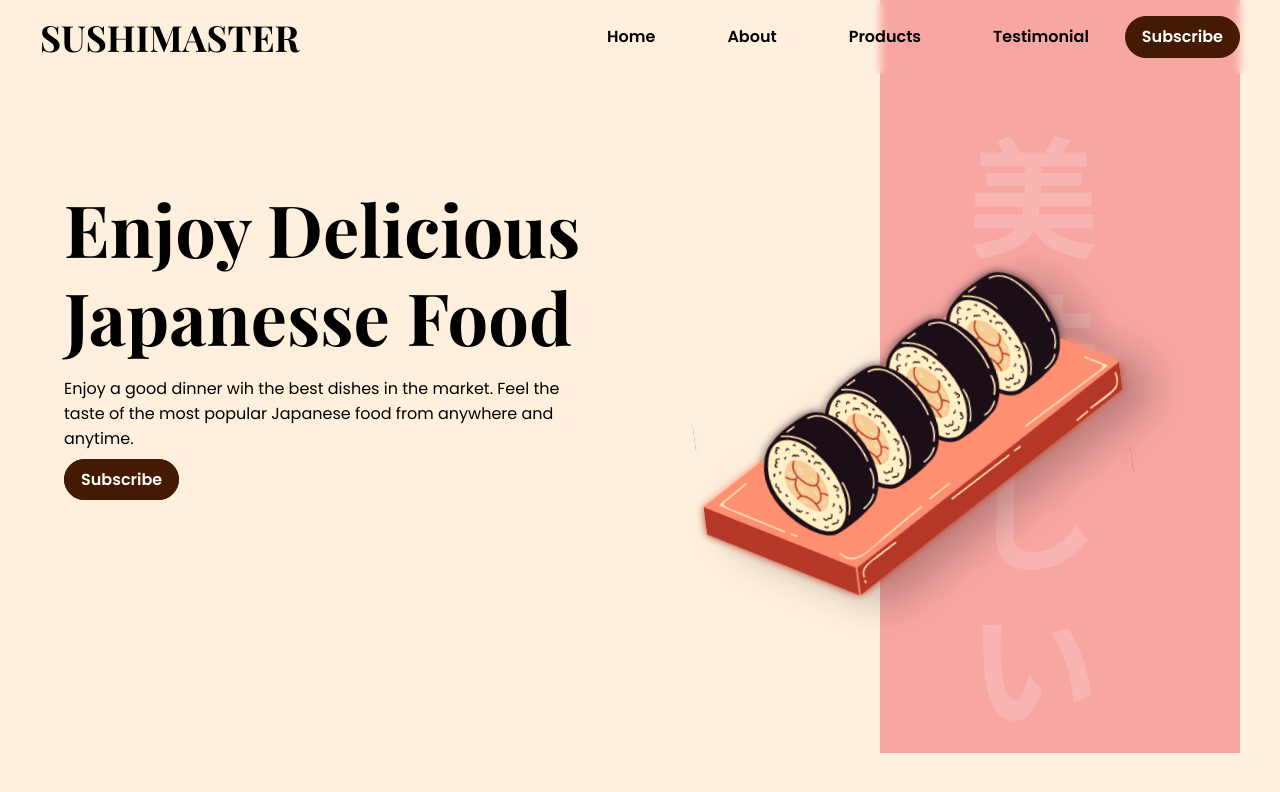
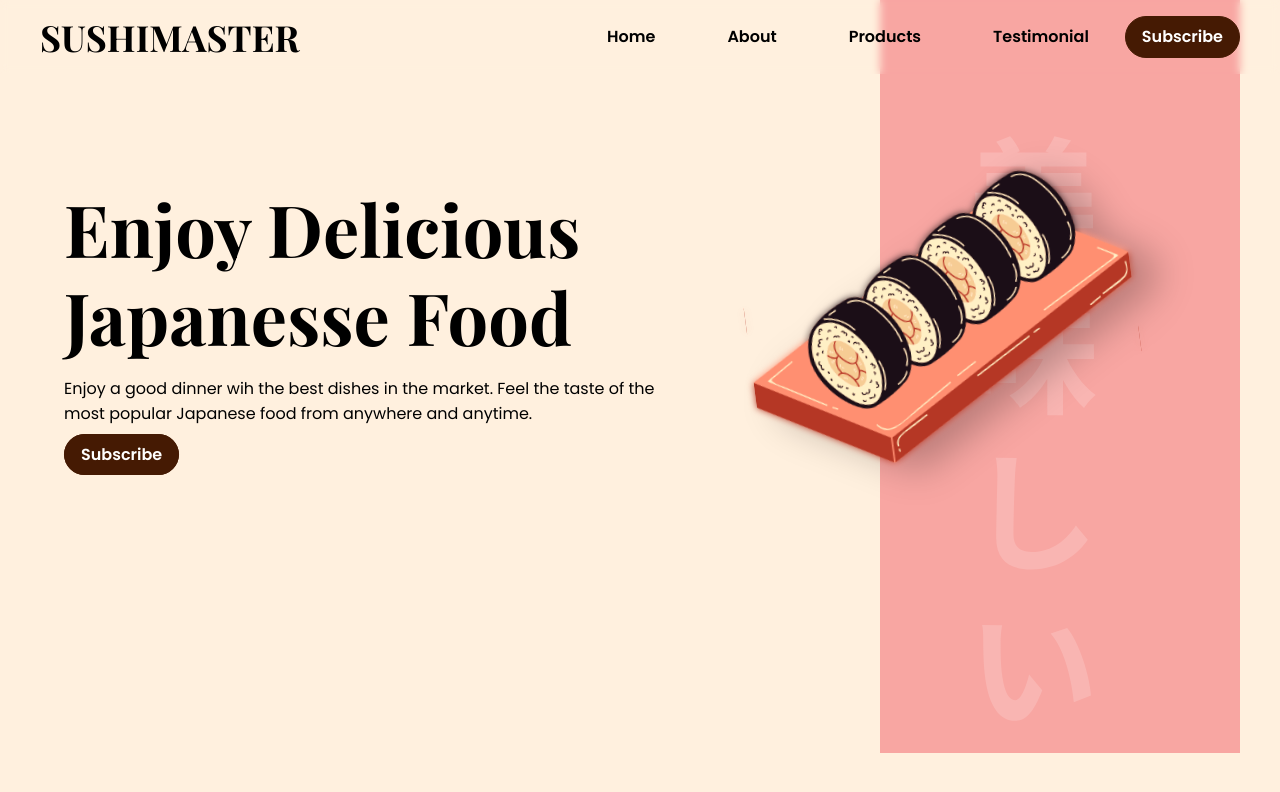
Before and after one commit to moresruth/sushi-master, a React (Vite) app: page / in a window 1280 px wide. Shown: the top 792 px of the page. Built offline with nearby package versions, Linux system fonts and the light colour scheme; a web font is replaced by a local one.

Commit message:
fix: home img

```diff
--- a/src/components/Home.jsx
+++ b/src/components/Home.jsx
@@ -27,15 +27,15 @@ const Home = () => {
         </a>
       </div>
 
-      <img
+      {/* <img
         src={imgHero}
         alt=""
-        className="mt-[2rem] sm:w-[50%] w-[90%] ml-[1.5rem] sm:flex-1 px-6 py-6"
-      />
+        className="mt-[2rem] sm:w-[100%] w-[90%] ml-[1.5rem] sm:flex-1 px-6 py-6"
+      /> */}
 
-      {/* <div className="sm:w-1/2  px-6 py-6">
+      <div className="sm:w-1/2  px-6 py-6">
         <img src={imgHero} alt="" className="mt-[2rem]" />
-      </div> */}
+      </div>
     </section>
   );
 };
```
